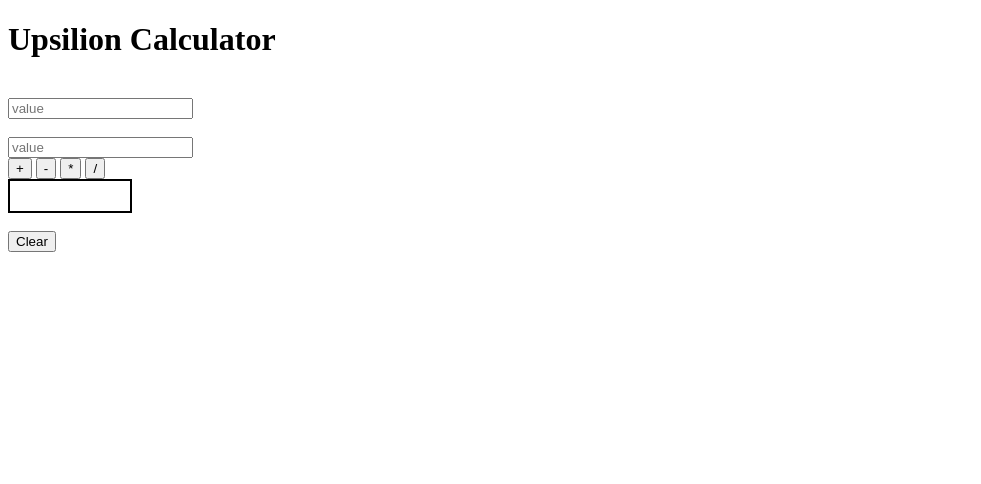
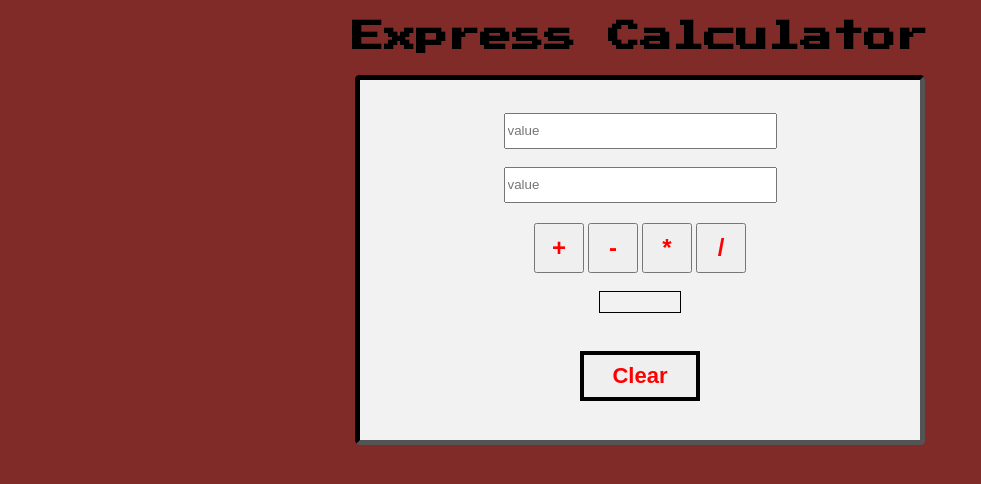
Before and after one commit to prukia/weekend-challenge-3, a website: page public/views/index.html in a window 1280 px wide. Shown: the whole page, without its empty margins (0-981 px from the left). Drawn offline with nearby package versions, Linux system fonts and the light colour scheme; files that its build step writes are made by us from their sources; files whose address does not match are found by name.

Commit message:
updated styling

```diff
--- a/public/styles/stylesheet.css
+++ b/public/styles/stylesheet.css
@@ -1,5 +1,47 @@
+body{
+  background-color: rgba(112, 14, 12, 0.88);
+
+}
+h1{
+  font-family: 'Press Start 2P', cursive;
+  text-align: center;
+}
+form {
+    max-width: 530px;
+    padding: 15px;
+    height:330px;
+    margin: 0 auto;
+    background-color: #f2f2f2;
+    border-radius: 0.3em;
+    font-weight: bold;
+    border: 5px inset black;
+    text-align: center;
+}
+input{
+  width: 50%;
+  height: 30px;
+}
+button{
+  margin-top: 20px;
+  display: inline-block;
+  width: 50px;
+  height: 50px;
+  color:red;
+  font-weight: bold;
+  font-size: 24px;
+}
 #answer{
+  width: 80px;
+  height:20px;
+  border: 1px solid black;
+  margin: auto;
+}
+#clear{
   width: 120px;
-  height:30px;
-  border: 2px solid black;
+  height:50px;
+  color: red;
+  font-weight: bold;
+  font-size:22px;
+  border: 4px solid black;
+
 }
--- a/public/views/index.html
+++ b/public/views/index.html
@@ -6,12 +6,12 @@
   integrity="sha256-hVVnYaiADRTO2PzUGmuLJr8BLUSjGIZsDYGmIJLv2b8="
   crossorigin="anonymous"></script>
   <script src="scripts/app.js" charset="utf-8"></script>
-
+  <link href="https://fonts.googleapis.com/css?family=Press+Start+2P" rel="stylesheet">
   <link rel="stylesheet" type="text/css" href="styles/stylesheet.css">
   <title>Calculator Application</title>
 </head>
 <body>
-  <h1>Upsilion Calculator</h1>
+  <h1>Express Calculator</h1>
   <form id="number">
     <br><input type="number" id="x" placeholder="value" /></br>
     <br><input type="number" id="y" placeholder="value" /></br>
@@ -21,8 +21,8 @@
       <button type="button" class="subtraction">-</button>
       <button type="button" class="multiplication">*</button>
       <button type="button" class="division">/</button>
+    </div>
     <br>
-    </div>
     <div id="answer">
       <!-- <input type="number" id="result" placeholder="answer" /> -->
 
```
